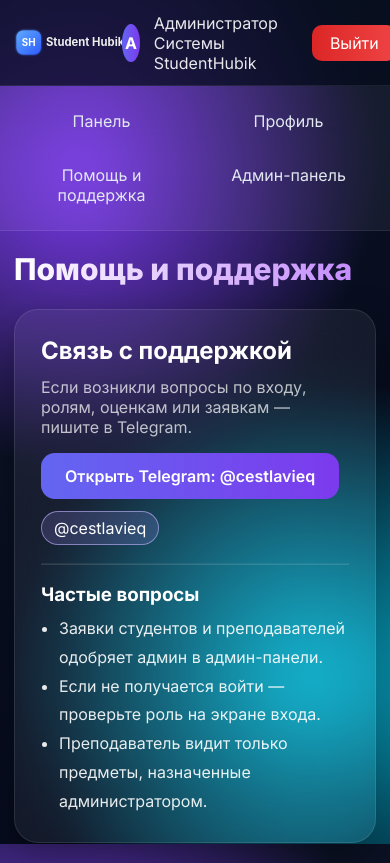
After one commit to qflove-yvl/StudentHubik, a Flask app: page /support in a window 390 px wide. The commit adds this page. Run offline with Flask 3, Linux system fonts and the light colour scheme; a user stored in the database is signed in; data comes from the database, SQL or seed files in the repository.

Commit message:
Show student group names and add support page with mobile tweaks

```diff
--- a/app.py
+++ b/app.py
@@ -316,6 +316,11 @@ def profile():
     return render_template('profile.html')
 
 
+@app.route('/support')
+def support():
+    return render_template('support.html', support_username='@cestlavieq')
+
+
 @app.route('/student')
 @login_required
 def student_dashboard():
@@ -329,13 +334,20 @@ def student_dashboard():
     best_grade = max(grade_values) if grade_values else '—'
     worst_grade = min(grade_values) if grade_values else '—'
 
+    group_name = '—'
+    if current_user.group_id:
+        group = Group.query.get(current_user.group_id)
+        if group:
+            group_name = group.name
+
     return render_template(
         'student_dashboard.html',
         grades=grades,
         average_grade=average_grade,
         subject_count=subject_count,
         best_grade=best_grade,
-        worst_grade=worst_grade
+        worst_grade=worst_grade,
+        group_name=group_name
     )
 
 
--- a/static/style.css
+++ b/static/style.css
@@ -386,3 +386,60 @@ body {
     from { opacity: 0; }
     to { opacity: 1; }
 }
+
+
+@media (max-width: 900px) {
+    .topbar {
+        height: 86px;
+        padding: 0 14px;
+    }
+
+    .top-logo {
+        width: 108px;
+        height: 108px;
+    }
+
+    .app-container {
+        flex-direction: column;
+        min-height: auto;
+    }
+
+    .sidebar {
+        width: 100%;
+        border-right: none;
+        border-bottom: 1px solid rgba(255,255,255,0.08);
+        padding: 12px;
+        display: grid;
+        grid-template-columns: repeat(2, minmax(0, 1fr));
+        gap: 8px;
+    }
+
+    .nav-link {
+        margin-bottom: 0;
+        text-align: center;
+    }
+
+    .main-content {
+        padding: 20px 14px;
+    }
+
+    .page-title {
+        font-size: 30px;
+        margin-bottom: 22px;
+    }
+
+    .home-main-logo {
+        width: 150px;
+        height: 150px;
+    }
+
+    .role-sticker {
+        width: 96px;
+        height: 96px;
+        font-size: 52px;
+    }
+
+    .auth-card {
+        padding: 24px;
+    }
+}
--- a/templates/base.html
+++ b/templates/base.html
@@ -39,6 +39,7 @@
     <aside class="sidebar">
         <a href="{{ url_for('dashboard') }}" class="nav-link">Панель</a>
         <a href="{{ url_for('profile') }}" class="nav-link">Профиль</a>
+        <a href="{{ url_for('support') }}" class="nav-link">Помощь и поддержка</a>
         {% if current_user.role == 'student' %}
             <a href="{{ url_for('student_dashboard') }}" class="nav-link">Мои оценки</a>
             <a href="{{ url_for('export_student_grades') }}" class="nav-link">Экспорт оценок</a>
--- a/templates/student_dashboard.html
+++ b/templates/student_dashboard.html
@@ -11,7 +11,7 @@
 
     <div class="card">
         <div class="card-title">Группа</div>
-        <div class="card-value">{{ current_user.group_id or '—' }}</div>
+        <div class="card-value">{{ group_name }}</div>
     </div>
 
     <div class="card">
--- /dev/null
+++ b/templates/support.html
@@ -0,0 +1,24 @@
+{% extends "base.html" %}
+{% block content %}
+
+<h1 class="page-title">Помощь и поддержка</h1>
+
+<section class="card" style="max-width:760px;">
+    <h2 style="margin-bottom:12px;">Связь с поддержкой</h2>
+    <p class="muted-text" style="margin-bottom:16px;">Если возникли вопросы по входу, ролям, оценкам или заявкам — пишите в Telegram.</p>
+
+    <div style="display:flex;gap:12px;flex-wrap:wrap;align-items:center;">
+        <a href="https://t.me/cestlavieq" target="_blank" rel="noopener" class="btn">Открыть Telegram: {{ support_username }}</a>
+        <span class="subject-tag">{{ support_username }}</span>
+    </div>
+
+    <hr style="border-color:rgba(255,255,255,0.12);margin:18px 0;">
+    <h3 style="margin-bottom:8px;">Частые вопросы</h3>
+    <ul style="line-height:1.8;opacity:0.9;padding-left:18px;">
+        <li>Заявки студентов и преподавателей одобряет админ в админ-панели.</li>
+        <li>Если не получается войти — проверьте роль на экране входа.</li>
+        <li>Преподаватель видит только предметы, назначенные администратором.</li>
+    </ul>
+</section>
+
+{% endblock %}
```
